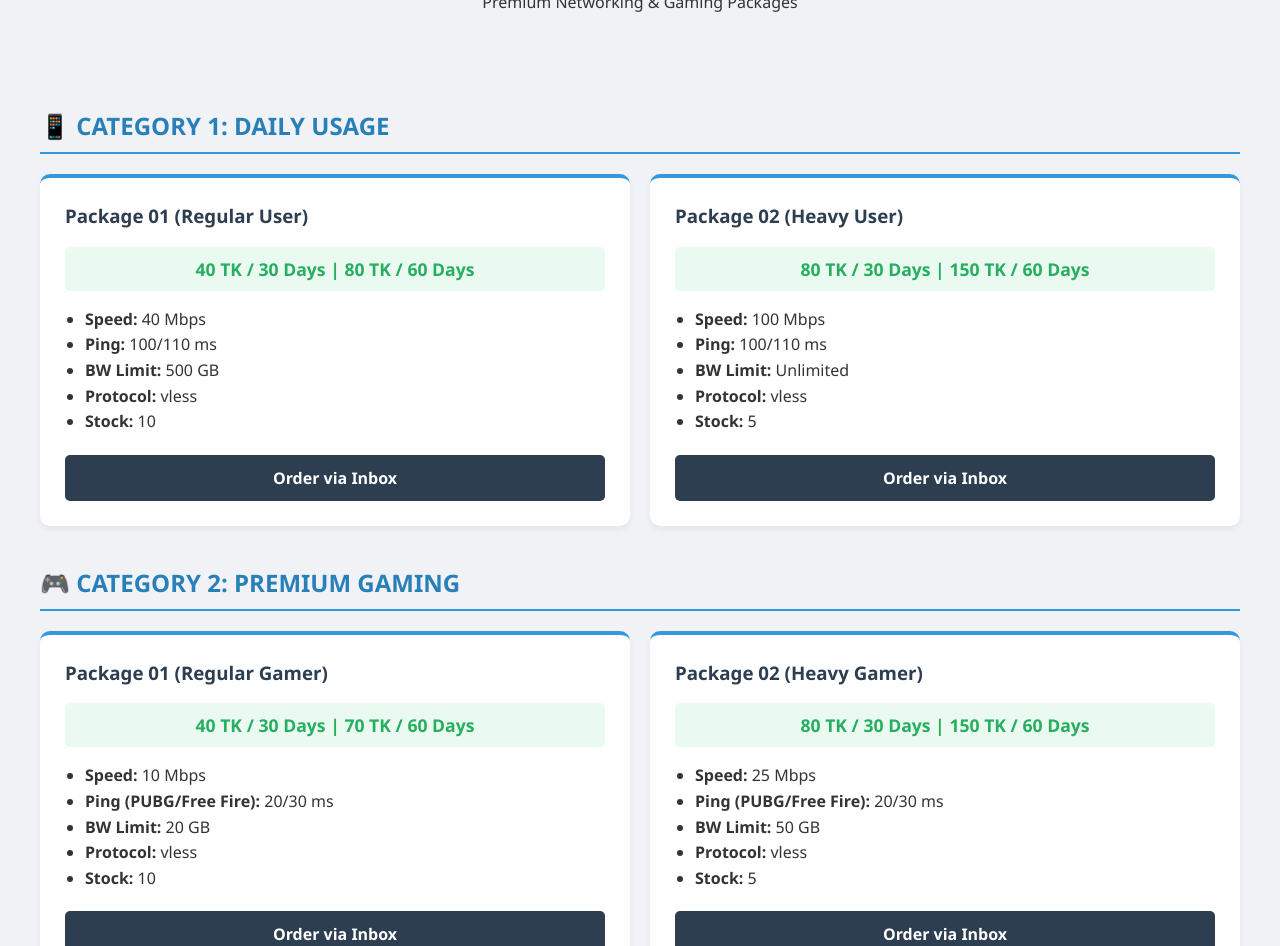
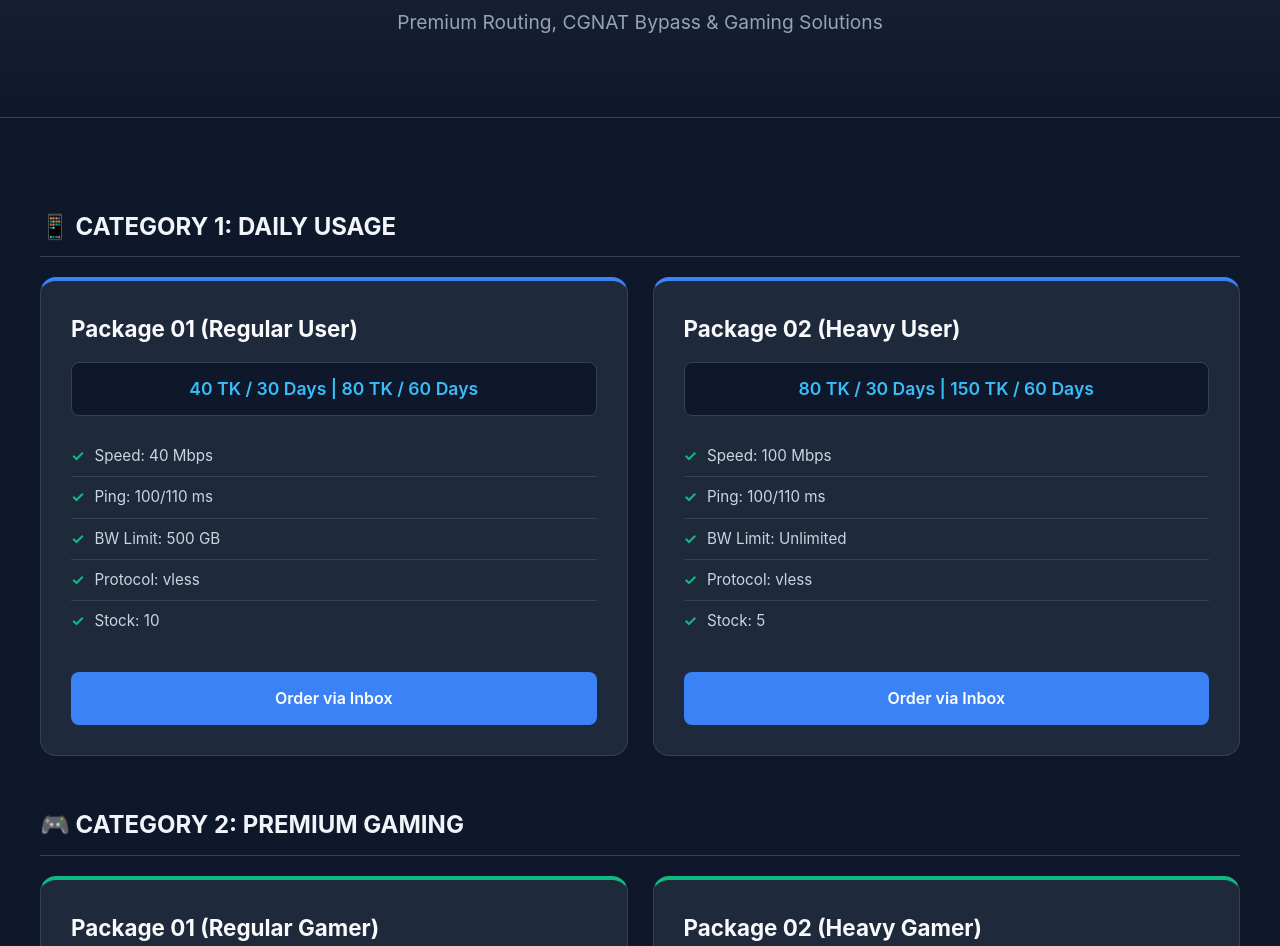
Before and after one commit to 5ifty6ix/NetworkSolution, a plain HTML site: page index.html in a window 1280 px wide. Shown: the part 140-1086 px from the top of the page. Drawn offline with Linux system fonts and the light colour scheme.

Commit message:
Update index.html

```diff
--- a/index.html
+++ b/index.html
@@ -5,232 +5,186 @@
     <meta name="viewport" content="width=device-width, initial-scale=1.0">
     <title>5ifty6ix Network Solution</title>
     <style>
+        /* Premium Dark Theme CSS */
         body {
-            font-family: 'Segoe UI', Tahoma, Geneva, Verdana, sans-serif;
-            background-color: #f0f2f5;
-            color: #333;
+            font-family: -apple-system, BlinkMacSystemFont, 'Segoe UI', Roboto, Oxygen, Ubuntu, Cantarell, sans-serif;
+            background-color: #0f172a; /* Deep navy/black background */
+            color: #f8fafc;
             margin: 0;
-            padding: 20px;
+            padding: 0;
+            line-height: 1.6;
         }
         .header {
             text-align: center;
-            padding: 40px 0;
+            padding: 60px 20px;
+            background: linear-gradient(to bottom, #1e293b, #0f172a);
+            border-bottom: 1px solid #334155;
         }
         .header h1 {
-            color: #2c3e50;
             margin: 0;
-            font-size: 2.5em;
+            font-size: 3em;
+            background: linear-gradient(to right, #38bdf8, #818cf8);
+            -webkit-background-clip: text;
+            -webkit-text-fill-color: transparent;
+            letter-spacing: -1px;
+        }
+        .header p {
+            color: #94a3b8;
+            font-size: 1.2em;
+            margin-top: 10px;
         }
         .container {
             max-width: 1200px;
             margin: 0 auto;
+            padding: 40px 20px;
         }
         .category-title {
-            border-bottom: 2px solid #3498db;
+            font-size: 1.5em;
+            color: #f1f5f9;
+            margin-top: 50px;
+            margin-bottom: 20px;
             padding-bottom: 10px;
-            color: #2980b9;
-            margin-top: 40px;
+            border-bottom: 1px solid #334155;
+            display: flex;
+            align-items: center;
+            gap: 10px;
         }
         .grid {
             display: grid;
-            grid-template-columns: repeat(auto-fit, minmax(300px, 1fr));
-            gap: 20px;
-            margin-top: 20px;
+            grid-template-columns: repeat(auto-fit, minmax(320px, 1fr));
+            gap: 25px;
         }
         .card {
-            background: #fff;
-            padding: 25px;
-            border-radius: 10px;
-            box-shadow: 0 4px 6px rgba(0,0,0,0.05);
-            border-top: 4px solid #3498db;
+            background-color: #1e293b;
+            border: 1px solid #334155;
+            border-radius: 16px;
+            padding: 30px;
+            transition: all 0.3s ease;
+            display: flex;
+            flex-direction: column;
+            position: relative;
+            overflow: hidden;
+        }
+        .card:hover {
+            transform: translateY(-5px);
+            box-shadow: 0 20px 25px -5px rgba(0, 0, 0, 0.5), 0 8px 10px -6px rgba(0, 0, 0, 0.5);
+            border-color: #475569;
         }
         .card h3 {
-            margin-top: 0;
-            color: #2c3e50;
+            margin: 0 0 15px 0;
+            font-size: 1.4em;
+            color: #f8fafc;
         }
-        .price {
+        .price-badge {
+            background-color: #0f172a;
+            border: 1px solid #334155;
+            color: #38bdf8;
+            padding: 12px;
+            border-radius: 8px;
+            font-weight: 600;
+            text-align: center;
+            margin-bottom: 20px;
             font-size: 1.1em;
+        }
+        .features {
+            list-style: none;
+            padding: 0;
+            margin: 0 0 30px 0;
+            flex-grow: 1;
+        }
+        .features li {
+            padding: 8px 0;
+            border-bottom: 1px solid #334155;
+            color: #cbd5e1;
+            font-size: 0.95em;
+            display: flex;
+            align-items: center;
+        }
+        .features li::before {
+            content: "✓";
+            color: #10b981;
             font-weight: bold;
-            color: #27ae60;
-            background: #eafaf1;
-            padding: 10px;
-            border-radius: 5px;
-            margin: 15px 0;
-            text-align: center;
+            margin-right: 10px;
         }
-        ul {
-            padding-left: 20px;
-            line-height: 1.6;
+        .features li:last-child {
+            border-bottom: none;
         }
         .cta-btn {
             display: block;
             text-align: center;
-            background: #2c3e50;
-            color: #fff;
-            padding: 12px;
+            background-color: #3b82f6;
+            color: white;
+            padding: 14px;
             text-decoration: none;
-            border-radius: 5px;
-            margin-top: 20px;
-            font-weight: bold;
+            border-radius: 8px;
+            font-weight: 600;
+            transition: background-color 0.2s;
         }
         .cta-btn:hover {
-            background: #1a252f;
-        }
-        .sim-card {
-            border-top: 4px solid #e67e22;
-        }
-        .cgnat-card {
-            border-top: 4px solid #8e44ad;
+            background-color: #2563eb;
         }
     </style>
 </head>
 <body>
 
     <div class="header">
-        <h1>5ifty6ix Network Solution</h1>
-        <p>Premium Networking & Gaming Packages</p>
+        <h1>5ifty6ix Network</h1>
+        <p>Premium Routing, CGNAT Bypass & Gaming Solutions</p>
     </div>
 
-    <div class="container">
+    <div class="container" id="pricing-container">
+        <p style="text-align: center; color: #94a3b8;">Loading latest packages...</p>
+    </div>
 
-        <!-- CATEGORY 1 -->
-        <h2 class="category-title">📱 CATEGORY 1: DAILY USAGE</h2>
-        <div class="grid">
-            <div class="card">
-                <h3>Package 01 (Regular User)</h3>
-                <div class="price">40 TK / 30 Days | 80 TK / 60 Days</div>
-                <ul>
-                    <li><strong>Speed:</strong> 40 Mbps</li>
-                    <li><strong>Ping:</strong> 100/110 ms</li>
-                    <li><strong>BW Limit:</strong> 500 GB</li>
-                    <li><strong>Protocol:</strong> vless</li>
-                    <li><strong>Stock:</strong> 10</li>
-                </ul>
-                <a href="YOUR_TELEGRAM_LINK_HERE" class="cta-btn">Order via Inbox</a>
-            </div>
+    <script>
+        // This script fetches the data from data.json and builds the website
+        const telegramLink = "YOUR_TELEGRAM_LINK_HERE"; // Put your inbox link here
 
-            <div class="card">
-                <h3>Package 02 (Heavy User)</h3>
-                <div class="price">80 TK / 30 Days | 150 TK / 60 Days</div>
-                <ul>
-                    <li><strong>Speed:</strong> 100 Mbps</li>
-                    <li><strong>Ping:</strong> 100/110 ms</li>
-                    <li><strong>BW Limit:</strong> Unlimited</li>
-                    <li><strong>Protocol:</strong> vless</li>
-                    <li><strong>Stock:</strong> 5</li>
-                </ul>
-                <a href="YOUR_TELEGRAM_LINK_HERE" class="cta-btn">Order via Inbox</a>
-            </div>
-        </div>
+        fetch('data.json')
+            .then(response => response.json())
+            .then(data => {
+                const container = document.getElementById('pricing-container');
+                container.innerHTML = ''; // Clear the "Loading" text
 
-        <!-- CATEGORY 2 -->
-        <h2 class="category-title">🎮 CATEGORY 2: PREMIUM GAMING</h2>
-        <div class="grid">
-            <div class="card">
-                <h3>Package 01 (Regular Gamer)</h3>
-                <div class="price">40 TK / 30 Days | 70 TK / 60 Days</div>
-                <ul>
-                    <li><strong>Speed:</strong> 10 Mbps</li>
-                    <li><strong>Ping (PUBG/Free Fire):</strong> 20/30 ms</li>
-                    <li><strong>BW Limit:</strong> 20 GB</li>
-                    <li><strong>Protocol:</strong> vless</li>
-                    <li><strong>Stock:</strong> 10</li>
-                </ul>
-                <a href="YOUR_TELEGRAM_LINK_HERE" class="cta-btn">Order via Inbox</a>
-            </div>
-            <div class="card">
-                <h3>Package 02 (Heavy Gamer)</h3>
-                <div class="price">80 TK / 30 Days | 150 TK / 60 Days</div>
-                <ul>
-                    <li><strong>Speed:</strong> 25 Mbps</li>
-                    <li><strong>Ping (PUBG/Free Fire):</strong> 20/30 ms</li>
-                    <li><strong>BW Limit:</strong> 50 GB</li>
-                    <li><strong>Protocol:</strong> vless</li>
-                    <li><strong>Stock:</strong> 5</li>
-                </ul>
-                <a href="YOUR_TELEGRAM_LINK_HERE" class="cta-btn">Order via Inbox</a>
-            </div>
-        </div>
+                data.categories.forEach(category => {
+                    // Create Category Title
+                    const title = document.createElement('h2');
+                    title.className = 'category-title';
+                    title.textContent = category.title;
+                    container.appendChild(title);
 
-        <!-- CATEGORY 3 -->
-        <h2 class="category-title">🔄 CATEGORY 3: GAMING + DAILY</h2>
-        <div class="grid">
-            <div class="card">
-                <h3>Package 01 (Regular)</h3>
-                <div class="price">80 TK / 30 Days | 150 TK / 60 Days</div>
-                <ul>
-                    <li><strong>Speed:</strong> 20 Mbps</li>
-                    <li><strong>Ping (PUBG/Free Fire):</strong> 20/30 ms</li>
-                    <li><strong>BW Limit:</strong> 150 GB</li>
-                    <li><strong>Protocol:</strong> vless</li>
-                    <li><strong>Stock:</strong> 10</li>
-                </ul>
-                <a href="YOUR_TELEGRAM_LINK_HERE" class="cta-btn">Order via Inbox</a>
-            </div>
-            <div class="card">
-                <h3>Package 02 (Heavy)</h3>
-                <div class="price">150 TK / 30 Days | 300 TK / 60 Days</div>
-                <ul>
-                    <li><strong>Speed:</strong> 50 Mbps</li>
-                    <li><strong>Ping (PUBG/Free Fire):</strong> 20/30 ms</li>
-                    <li><strong>BW Limit:</strong> 300 GB</li>
-                    <li><strong>Protocol:</strong> vless</li>
-                    <li><strong>Stock:</strong> 5</li>
-                </ul>
-                <a href="YOUR_TELEGRAM_LINK_HERE" class="cta-btn">Order via Inbox</a>
-            </div>
-        </div>
+                    // Create Grid for this Category
+                    const grid = document.createElement('div');
+                    grid.className = 'grid';
 
-        <!-- CATEGORY 4 -->
-        <h2 class="category-title">🔒 CATEGORY 4: ISP CGNAT BYPASS</h2>
-        <div class="grid">
-            <div class="card cgnat-card">
-                <h3>Package 01 (Regular)</h3>
-                <div class="price">100 TK / 30 Days | 180 TK / 60 Days</div>
-                <ul>
-                    <li><strong>Features:</strong> IPV4 + 50 Custom Public Port</li>
-                    <li><strong>Speed:</strong> 200 Mbps</li>
-                    <li><strong>BW Limit:</strong> Unlimited</li>
-                    <li><strong>Protocol:</strong> WireGuard</li>
-                </ul>
-                <a href="YOUR_TELEGRAM_LINK_HERE" class="cta-btn">Order via Inbox</a>
-            </div>
-            <div class="card cgnat-card">
-                <h3>Package 02 (Premium)</h3>
-                <div class="price">180 TK / 30 Days | 300 TK / 60 Days</div>
-                <ul>
-                    <li><strong>Features:</strong> IPV4 + IPV6 + 100 Custom Public Ports</li>
-                    <li><strong>Speed:</strong> 500 Mbps</li>
-                    <li><strong>BW Limit:</strong> Unlimited</li>
-                    <li><strong>Protocol:</strong> WireGuard</li>
-                </ul>
-                <a href="YOUR_TELEGRAM_LINK_HERE" class="cta-btn">Order via Inbox</a>
-            </div>
-        </div>
+                    // Create Cards
+                    category.packages.forEach(pkg => {
+                        const card = document.createElement('div');
+                        card.className = 'card';
+                        card.style.borderTop = `4px solid ${category.themeColor}`;
 
-        <!-- SIM PACK OFFERS -->
-        <h2 class="category-title">📶 BEST SIM PACK OFFERS (Categories 1-3)</h2>
-        <div class="grid">
-            <div class="card sim-card">
-                <h3>AIRTEL</h3>
-                <div class="price">279 TK / 30 Days</div>
-                <ul>
-                    <li><strong>Voice:</strong> 300 Minutes</li>
-                    <li><strong>Internet:</strong> Unlimited Internet (with Bypass)</li>
-                </ul>
-                <a href="YOUR_TELEGRAM_LINK_HERE" class="cta-btn">Order via Inbox</a>
-            </div>
-            <div class="card sim-card">
-                <h3>RYZE</h3>
-                <div class="price">297 TK / 30 Days</div>
-                <ul>
-                    <li><strong>Voice:</strong> 100 Minutes</li>
-                    <li><strong>Internet:</strong> Unlimited Internet (with Bypass)</li>
-                </ul>
-                <a href="YOUR_TELEGRAM_LINK_HERE" class="cta-btn">Order via Inbox</a>
-            </div>
-        </div>
+                        // Build the features list
+                        const featuresHTML = pkg.features.map(f => `<li>${f}</li>`).join('');
 
-    </div>
+                        card.innerHTML = `
+                            <h3>${pkg.name}</h3>
+                            <div class="price-badge">${pkg.price}</div>
+                            <ul class="features">
+                                ${featuresHTML}
+                            </ul>
+                            <a href="${telegramLink}" class="cta-btn">Order via Inbox</a>
+                        `;
+                        grid.appendChild(card);
+                    });
+
+                    container.appendChild(grid);
+                });
+            })
+            .catch(error => {
+                console.error("Error loading pricing data:", error);
+                document.getElementById('pricing-container').innerHTML =
+                    "<p style='text-align:center; color:#ef4444;'>Error loading packages. Please refresh the page.</p>";
+            });
+    </script>
 </body>
 </html>
```
